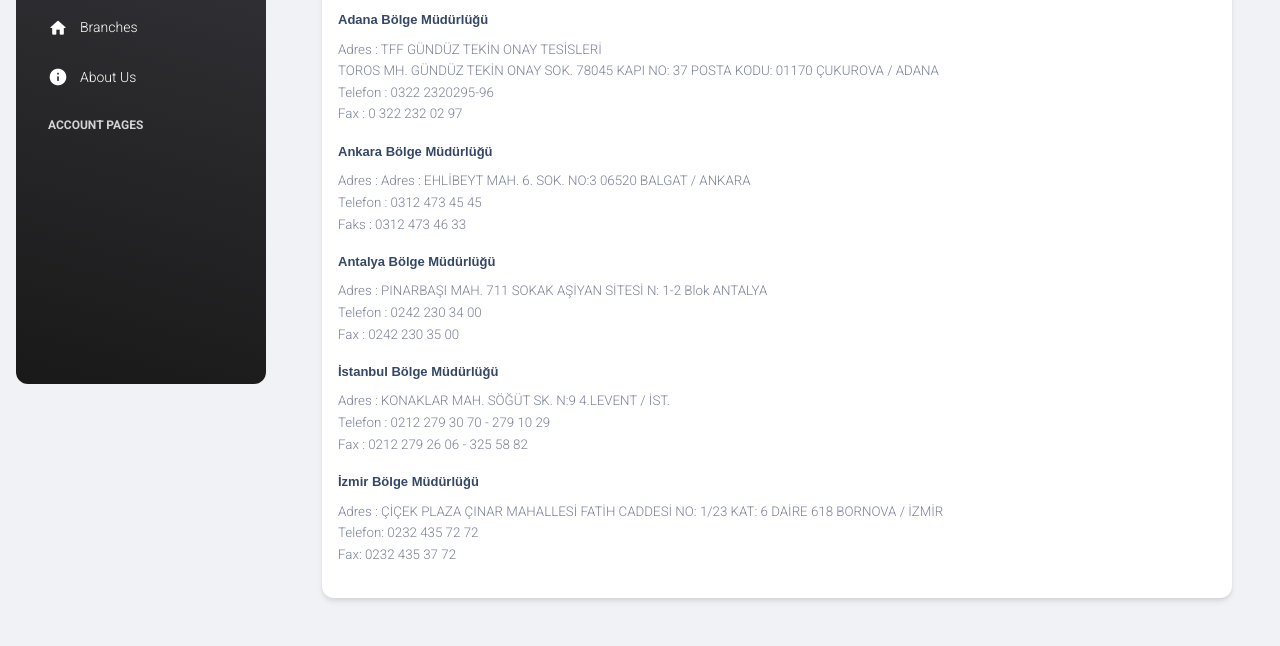
After one commit to SU-CS308-22FA/team31_project, a Django app: page /dashboard/branches in a window 1280 px wide. The commit adds this page. Shown: the part 400-1046 px from the top of the page. Run offline with Django 4.2, Linux system fonts and the light colour scheme; some libraries are stand-ins or nearby versions.

```diff
--- a/ff_web_app/__init__.py
+++ b/ff_web_app/__init__.py
@@ -1,4 +1,2 @@
-'''
 import pymysql
 pymysql.install_as_MySQLdb()
-'''
--- a/ff_web_app/urls.py
+++ b/ff_web_app/urls.py
@@ -43,8 +43,11 @@
     path('store/payment_methods',views.CreditCardScreen, name="Marketplace Credit Card Screen"),
     path('store/payment_methods/add_card/',views.AddPaymentMethod, name="Marketplace Add Credit Card"),
     path('store/payment_methods/delete_card/',views.DeletePaymentMethod, name="Marketplace Add Credit Card"),
-
     path('delete_account',views.DeleteAccount,name="Delete Account Page"),
-    path('logout',views.Logout,name="Logout Page")
+    path('logout',views.Logout,name="Logout Page"),
+    path('dashboard/branches',views.TffBranches,name="TFF Branches Page"),
+    path('dashboard/aboutus',views.aboutus,name="about us"),
+    path('store/buy',views.buy, name="Buy"),
+    path('store/add_purch',views.addPurchase, name="Add Purchase")
 
 ]
--- a/portal/static/store/assets/css/main.css
+++ b/portal/static/store/assets/css/main.css
@@ -37,6 +37,7 @@
 h1, h2, h3, h4, h5, h6 {
   font-family: 'Roboto', sans-serif;
 }
+
 
 .btn:hover,
 .btn:focus{
--- a/portal/templates/auth/login2.html
+++ b/portal/templates/auth/login2.html
@@ -62,7 +62,7 @@
     </div>
   </div>
   <main class="main-content  mt-0">
-    <div class="page-header align-items-start min-vh-100" style="background-image: url('https://images.unsplash.com/photo-1497294815431-9365093b7331?ixlib=rb-1.2.1&ixid=MnwxMjA3fDB8MHxwaG90by1wYWdlfHx8fGVufDB8fHx8&auto=format&fit=crop&w=1950&q=80');">
+    <div class="page-header align-items-start min-vh-100" style="background-image: url('https://www.teahub.io/photos/full/231-2317308_arda-turan-messi-neymar.jpg');">
       <span class="mask bg-gradient-dark opacity-6"></span>
       <div class="container my-auto">
         <div class="row">
--- a/portal/templates/auth/register2.html
+++ b/portal/templates/auth/register2.html
@@ -51,7 +51,7 @@
         <div class="container">
           <div class="row">
             <div class="col-6 d-lg-flex d-none h-100 my-auto pe-0 position-absolute top-0 start-0 text-center justify-content-center flex-column">
-              <div class="position-relative bg-gradient-primary h-100 m-3 px-7 border-radius-lg d-flex flex-column justify-content-center" style="background-image: url('/static/dashboard/assets/img/illustrations/illustration-signup.jpg'); background-size: cover;">
+              <div class="position-relative bg-gradient-primary h-100 m-3 px-7 border-radius-lg d-flex flex-column justify-content-center" style="background-image: url('https://edirnejethaber.com/wp-content/uploads/2022/12/1-49.jpg'); background-size: cover;">
               </div>
             </div>
             <div class="col-xl-4 col-lg-5 col-md-7 d-flex flex-column ms-auto me-auto ms-lg-auto me-lg-5">
--- a/portal/templates/dashboard/base.html
+++ b/portal/templates/dashboard/base.html
@@ -23,7 +23,7 @@
   <link rel="apple-touch-icon" sizes="76x76" href="{% static "dashboard/assets/img/apple-icon.png"%}">
   <link rel="icon" type="image/png" href="{% static "dashboard/assets/img/favicon.png"%}">
   <title>
-    Material Dashboard 2 by Creative Tim
+    TFF Trading Cards Profile
   </title>
   <!--     Fonts and icons     -->
   <link rel="stylesheet" type="text/css" href="https://fonts.googleapis.com/css?family=Roboto:300,400,500,700,900|Roboto+Slab:400,700" />
@@ -89,11 +89,36 @@
               <span class="nav-link-text ms-1">Payment Methods</span>
             </a>
           </li>
+         </li>
+        <li class="nav-item">
+         <a class="nav-link text-white " href="/store">
+           <div class="text-white text-center me-2 d-flex align-items-center justify-content-center">
+             <i class="material-icons opacity-10">store</i>
+           </div>
+           <span class="nav-link-text ms-1">Store</span>
+         </a>
+         </li>
+         <li class="nav-item">
+          <a class="nav-link text-white " href="/dashboard/branches">
+            <div class="text-white text-center me-2 d-flex align-items-center justify-content-center">
+              <i class="material-icons opacity-10">home</i>
+            </div>
+            <span class="nav-link-text ms-1">Branches</span>
+          </a>
+          </li>
+          <li class="nav-item">
+            <a class="nav-link text-white " href="/dashboard/aboutus">
+              <div class="text-white text-center me-2 d-flex align-items-center justify-content-center">
+                <i class="material-icons opacity-10">info</i>
+              </div>
+              <span class="nav-link-text ms-1">About Us</span>
+            </a>
+            </li>
           <li class="nav-item mt-3">
             <h6 class="ps-4 ms-2 text-uppercase text-xs text-white font-weight-bolder opacity-8">Account pages</h6>
           </li>
           <li class="nav-item">
-            <a class="nav-link text-white active bg-gradient-primary" href="../pages/profile.html">
+            <a class="nav-link text-white active bg-gradient-primary" href="/dashboard">
               <div class="text-white text-center me-2 d-flex align-items-center justify-content-center">
                 <i class="material-icons opacity-10">person</i>
               </div>
--- /dev/null
+++ b/portal/templates/dashboard/branches.html
@@ -0,0 +1,53 @@
+{% extends 'dashboard/base.html' %}
+{% block content%}
+    <div class="container-fluid px-2 px-md-4">
+      <div class="page-header min-height-300 border-radius-xl mt-4" style="background-image: url('https://cdn.yeniakit.com.tr/images/news/625/volkan-demirel-0b75be.jpg');">
+        <span class="mask  bg-gradient-primary  opacity-6"></span>
+      </div>
+      <div class="card card-body mx-3 mx-md-4 mt-n6">
+        <div class="row gx-4 mb-2">
+          <div class="col-auto">
+          </div>
+        </div>
+        <div class="row">
+          <form method = "POST" action="/dashboard/branches">
+          <div class="row">
+            <h6 class="mb-0" style="text-align: left; font-size: large ;">TFF Branches</h6>
+
+            <h6 style="font-family: Arial, Helvetica, sans-serif; font-size: small; font-weight: 600;" ><br> Adana Bölge Müdürlüğü </h6>
+                      <p style="font-size:smaller;">
+                        Adres : TFF GÜNDÜZ TEKİN ONAY TESİSLERİ <br>
+                        TOROS MH. GÜNDÜZ TEKİN ONAY SOK. 78045 KAPI NO: 37  POSTA KODU: 01170 ÇUKUROVA / ADANA <br>
+                        Telefon : 0322 2320295-96 <br>
+                        Fax : 0 322 232 02 97 <br>
+                      </p>
+                      <h6 style="font-family: Arial, Helvetica, sans-serif; font-size: small; font-weight: 600;" > Ankara Bölge Müdürlüğü </h6>
+                      <p style="font-size:smaller;">
+                        Adres : Adres : EHLİBEYT MAH. 6. SOK. NO:3 06520 BALGAT / ANKARA  <br>
+                        Telefon : 0312  473 45 45 <br>
+                        Faks : 0312 473 46 33 <br>
+                      </p>
+                      <h6 style="font-family: Arial, Helvetica, sans-serif; font-size: small; font-weight: 600;" > Antalya Bölge Müdürlüğü </h6>
+                      <p style="font-size:smaller;">
+                        Adres : PINARBAŞI MAH. 711 SOKAK AŞİYAN SİTESİ N: 1-2 Blok ANTALYA  <br>
+                        Telefon : 0242 230 34 00 <br>
+                        Fax : 0242 230 35 00 <br>
+                      </p>
+                      <h6 style="font-family: Arial, Helvetica, sans-serif; font-size: small; font-weight: 600;" > İstanbul Bölge Müdürlüğü </h6>
+                      <p style="font-size:smaller;">
+                        Adres : KONAKLAR MAH. SÖĞÜT SK. N:9 4.LEVENT / İST.  <br>
+                        Telefon : 0212 279 30 70 - 279 10 29 <br>
+                        Fax : 0212 279 26 06 - 325 58 82 <br>
+                      </p>
+                      <h6 style="font-family: Arial, Helvetica, sans-serif; font-size: small; font-weight: 600;" > İzmir Bölge Müdürlüğü                      </h6>
+                      <p style="font-size:smaller;">
+                        Adres : ÇİÇEK PLAZA ÇINAR MAHALLESİ FATİH CADDESİ NO: 1/23 KAT: 6 DAİRE 618 BORNOVA / İZMİR                        <br>
+                        Telefon: 0232 435 72 72 <br>
+                        Fax: 0232 435 37 72 <br>
+                      </p>
+          </div>
+        </form>
+        </div>
+      </div>
+    </div>
+{% endblock content %}
--- a/portal/templates/dashboard/profile.html
+++ b/portal/templates/dashboard/profile.html
@@ -1,7 +1,7 @@
 {% extends 'dashboard/base.html' %}
 {% block content%}
     <div class="container-fluid px-2 px-md-4">
-      <div class="page-header min-height-300 border-radius-xl mt-4" style="background-image: url('https://images.unsplash.com/photo-1531512073830-ba890ca4eba2?ixid=MnwxMjA3fDB8MHxwaG90by1wYWdlfHx8fGVufDB8fHx8&ixlib=rb-1.2.1&auto=format&fit=crop&w=1920&q=80');">
+      <div class="page-header min-height-300 border-radius-xl mt-4" style="background-image: url('https://images.ctfassets.net/3mv54pzvptwz/6eyCiDiWfBlMbGe4JK4zeH/b5ece047802553d30c885d47ee3a797b/background_njr10.jpg');">
         <span class="mask  bg-gradient-primary  opacity-6"></span>
       </div>
       <div class="card card-body mx-3 mx-md-4 mt-n6">
--- a/portal/templates/store/base.html
+++ b/portal/templates/store/base.html
@@ -6,7 +6,7 @@
     <meta name="viewport" content="width=device-width, initial-scale=1.0">
     <meta name="description" content="">
     <meta name="author" content="">
-    <title>Home | E-Shopper</title>
+    <title>TFF Trading Cards Store</title>
     <link href="{% static "store/assets/css/bootstrap.min.css"%}" rel="stylesheet">
     <link href="{% static "store/assets/css/font-awesome.min.css"%}" rel="stylesheet">
     <link href="{% static "store/assets/css/prettyPhoto.css"%}" rel="stylesheet">
--- a/portal/templates/store/cart.html
+++ b/portal/templates/store/cart.html
@@ -52,6 +52,7 @@
 					</tbody>
 				</table>
 			</div>
+			<a href="/store/buy"> Check Out </a>
 		</div>
 	</section> <!--/#cart_items-->
 
@@ -90,6 +91,7 @@
 
 					</div>
 				</div>
+
 			</div>
 		</div>
 		{% endif %}
--- a/portal/templates/store/index.html
+++ b/portal/templates/store/index.html
@@ -107,10 +107,12 @@
 											<h2>{{ card.price }} TL</h2>
 											<p >{{ card.card_title }}</p>
 											<a href="/store/add_to_cart" class="btn btn-default add-to-cart"><i class="fa fa-shopping-cart"></i>Add to cart</a>
+											<a href="/store/item?item_id={{ card.id }}" class="btn btn-default add-to-cart">Info</a>
 											<div class="product-overlay">
 												<div class="overlay-content">
 													<h2>{{ card.price }} TL</h2>
 													<a href="/store/add_to_cart?item_id={{card.id}}" class="btn btn-default add-to-cart"><i class="fa fa-shopping-cart"></i>Add to cart</a>
+													<a href="/store/item?item_id={{ card.id }}" class="btn btn-default add-to-cart">Info</a>
 												</div>
 											</div>
 										</div>
@@ -118,6 +120,7 @@
 											<div class="overlay-content">
 												<h2>{{ card.price }} TL</h2>
 												<a href="/store/add_to_cart?item_id={{card.id}}" class="btn btn-default add-to-cart"><i class="fa fa-shopping-cart"></i>Add to cart</a>
+												<a href="/store/item?item_id={{ card.id }}" class="btn btn-default add-to-cart">Info</a>
 											</div>
 										</div>
 								</div>
--- a/portal/views.py
+++ b/portal/views.py
@@ -5,6 +5,7 @@
 from .forms import UserCreationForm,UserForm,UserProfileForm
 from .models import StaffProfile, Favorites, TradingCard, Wishlist, Sold, Cart, UserPaymentMethod
 from django.contrib.sites.shortcuts import get_current_site
+from django.db.models import Q
 
 # Create your views here.
 
@@ -123,7 +124,7 @@
             return redirect("/dashboard/favorites")
         else:
             return HttpResponse(status=200)
-
+###
 @login_required()
 def SelfServiceWishlist(request):
     if(request.method == "GET"):
@@ -133,6 +134,7 @@
         cards = list(TradingCard.objects.filter(pk__in = wishlist).values())
         return render(request,'dashboard/wishlist.html',{"wishlists":cards})
 
+###
 @login_required()
 def CreateWishlist(request):
     if(request.method == "GET"):
@@ -142,7 +144,7 @@
         wishlist =  Wishlist(user = request.user, card = card)
         wishlist.save()
         return HttpResponse(status=200)
-
+###
 @login_required()
 def RemoveWishlist(request):
     if(request.method == "GET"):
@@ -203,7 +205,7 @@
         else:
             return HttpResponse(status=404)
 
-@login_required
+#@login_required
 def Purchases(request):
     if(request.method == "GET"):
         user = request.user
@@ -213,7 +215,7 @@
         cards = zip(cards,sold_list)
         return render(request,'dashboard/sold.html',{"sold":cards})
 
-@login_required
+#@login_required
 def RemoteCart(request):
     if(request.method == "GET"):
         user = request.user
@@ -227,7 +229,7 @@
         cards = zip(cards,cart_list)
         return render(request,'store/cart.html',{"cart":cards,"payment_methods":payment,"total":total})
 
-@login_required
+#@login_required
 def AddRemoteCart(request):
     if(request.method == "GET"):
         user = request.user
@@ -239,7 +241,7 @@
         return redirect("/store/")
 
 
-@login_required
+#@login_required
 def RemoveRemoteCart(request):
     if(request.method == "GET"):
         user = request.user
@@ -248,7 +250,7 @@
         cart.delete()
         return redirect("/store/cart")
 
-@login_required
+#@login_required
 def UpdateRemoteCart(request):
     if(request.method == "GET"):
         user = request.user
@@ -267,13 +269,13 @@
             cart.delete()
         return redirect("/store/cart")
 
-@login_required
+#@login_required
 def CreditCardScreen(request):
     if(request.method == "GET"):
         payment = list(UserPaymentMethod.objects.filter(user = request.user).values())
         return render(request,'store/checkout.html',{"payment_methods":payment,"showPayment":len(payment)!=0})
 
-@login_required
+#@login_required
 def AddPaymentMethod(request):
     if(request.method == "POST"):
 
@@ -285,9 +287,41 @@
         payment_method.save()
         return redirect("/store/payment_methods")
 
-@login_required
+#@login_required
 def DeletePaymentMethod(request):
     if(request.method == "GET"):
         payment_method = UserPaymentMethod.objects.get(pk = request.GET.get("id"))
         payment_method.delete()
         return redirect("/store/payment_methods")
+
+def TffBranches(request):
+    return render(request, "dashboard/branches.html")
+
+def aboutus(request):
+    return render(request, "dashboard/aboutus.html")
+
+def buy(request):
+    if(request.method == "GET"):
+        user = request.user
+        cart_list = list(Cart.objects.filter(user = user).values())
+        cart = [cart["card_id"] for cart in cart_list]
+        cards = list(TradingCard.objects.filter(pk__in = cart).values())
+        total = 0
+        for card in cards:
+            total += card["price"]
+        payment = list(UserPaymentMethod.objects.filter(user = user).values())
+        cards = zip(cards,cart_list)
+        return render(request,"store/buy.html",{"cart":cards,"payment_methods":payment,"showPayment":len(payment)!=0,"total":total})
+
+@login_required
+def addPurchase(request):
+    if(request.method == "GET"):
+        user = request.user
+        id = request.GET.get("item_id")
+        pk = request.GET.get("pk_id")
+        card = TradingCard.objects.get(id = id)
+        sold = Sold(user = user, card = card, count = 1)
+        sold.save()
+        cart = Cart.objects.get(pk=pk)
+        cart.delete()
+        return redirect("/dashboard/purchases")
--- a/settings.py
+++ b/settings.py
@@ -23,7 +23,7 @@
 SECRET_KEY = 'django-insecure-v%1wvg29au0g95v886+6ktk2gzo(f_a8y_$g9*=#5my)1+3(_*'
 
 # SECURITY WARNING: don't run with debug turned on in production!
-DEBUG = False
+DEBUG = True
 
 ALLOWED_HOSTS = []
 
```
Also changed, not shown: portal/templates/dashboard/aboutus.html (added, +27 -0 lines), portal/templates/store/buy.html (added, +119 -0 lines), portal/migrations/0004_sold_count.py, portal/templates/store/checkout.html (indentation only).
